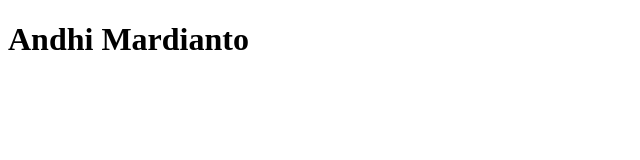
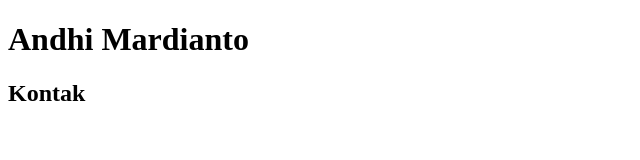
Before and after one commit to Andhim62/Andhim62.github.io, a plain HTML site: page index.html in a window 1280 px wide. Shown: the whole page, without its empty margins (0-640 px from the left). Drawn offline with Linux system fonts and the light colour scheme.

Commit message:
penambahan kontak

```diff
--- a/index.html
+++ b/index.html
@@ -7,5 +7,7 @@
 </head>
 <body>
     <h1>Andhi Mardianto</h1>
+
+    <h2>Kontak</h2>
 </body>
 </html>
```
